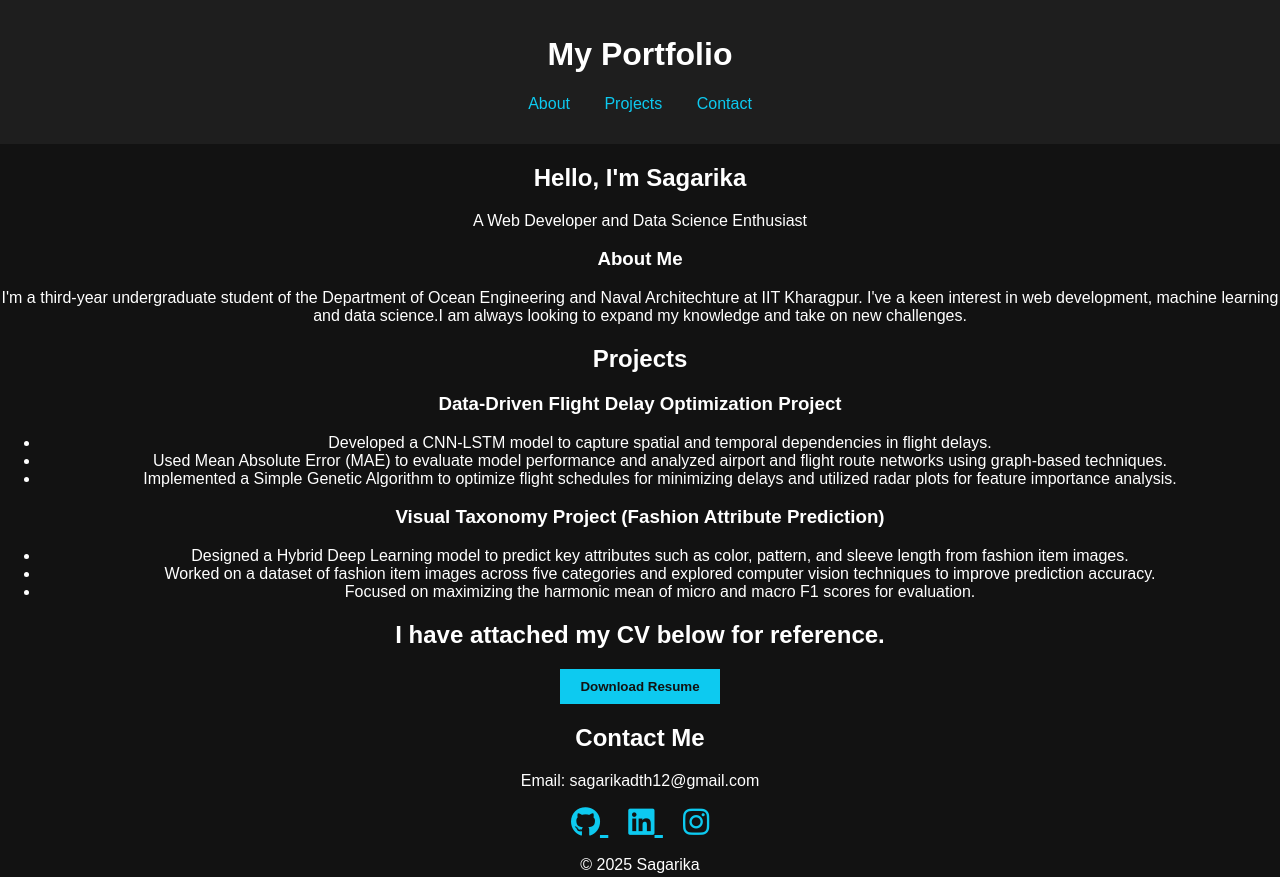
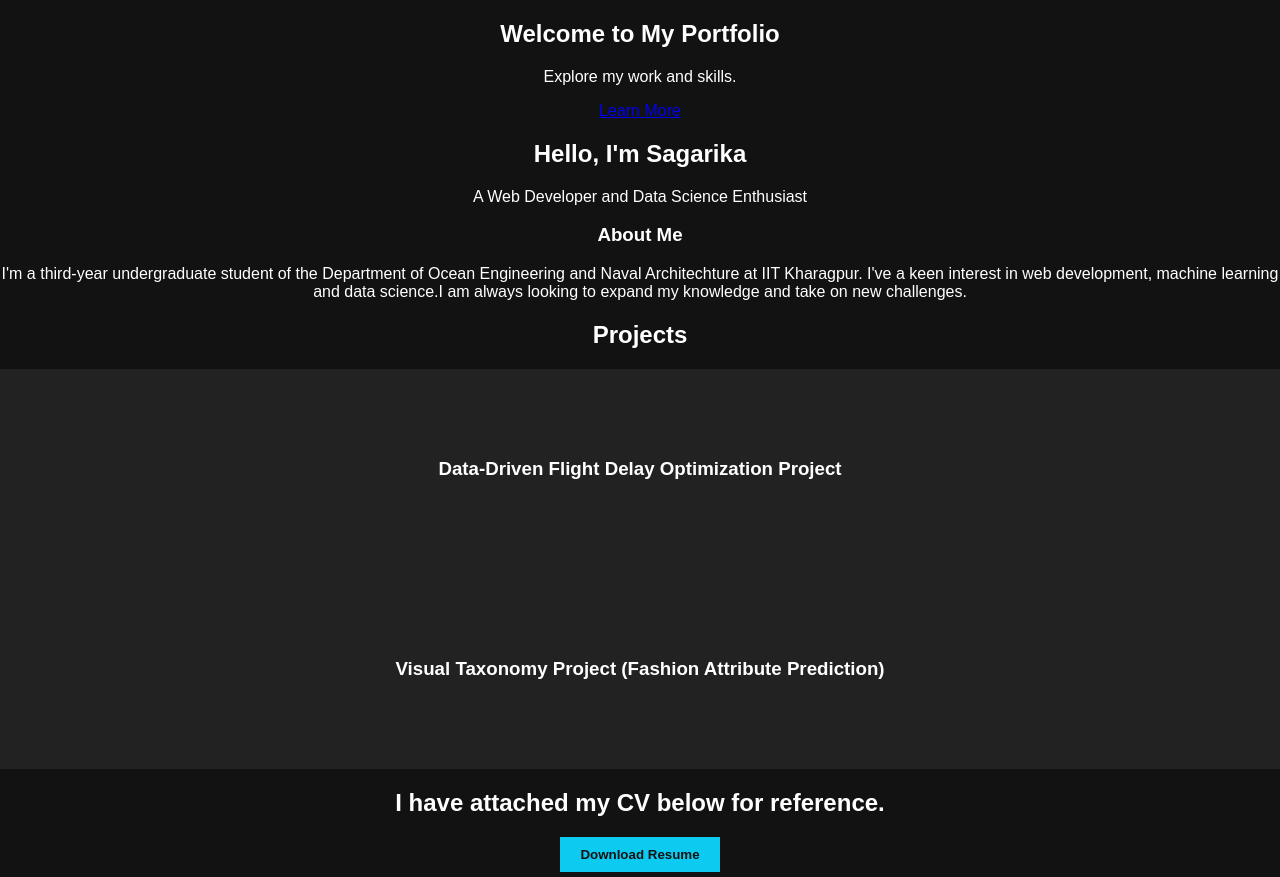
Before and after one commit to sagarika-debnath/sagarika.github.io, a plain HTML site: page index.html in a window 1280 px wide. Shown: the top 877 px of the page. Drawn offline with nearby package versions, Linux system fonts and the light colour scheme.

Commit message:
Added about.html

```diff
--- a/index.html
+++ b/index.html
@@ -3,22 +3,23 @@
 <head>
     <meta charset="UTF-8">
     <meta name="viewport" content="width=device-width, initial-scale=1.0">
-    <title>My Portfolio</title>
+    <title>Portfolio</title>
     <link rel="stylesheet" href="styles.css">
     <link rel="stylesheet" href="https://cdnjs.cloudflare.com/ajax/libs/font-awesome/6.4.0/css/all.min.css">
     <script defer src="script.js"></script>
 </head>
 <body>
-    <header>
-        <h1>My Portfolio</h1>
-        <nav>
-            <ul>
-                <li><a href="#about">About</a></li>
-                <li><a href="#projects">Projects</a></li>
-                <li><a href="#contact">Contact</a></li>
-            </ul>
-        </nav>
+    <!-- <header>
+        <h1>Welcome everyone !</h1>
     </header>
+     -->
+    <section id="home" class="text-center p-5">
+        <div class="container">
+            <h1 class="display-4">Welcome to My Portfolio</h1>
+            <p class="lead">Explore my work and skills.</p>
+            <a href="#about" class="btn btn-primary">Learn More</a>
+        </div>
+    </section>
 
     <section id="hero" class="text-center p-5">
         <div class="container">
@@ -36,8 +37,12 @@
         <h2 class=""text-center">Projects</h2>
         <div class="row">
             <div class="col-md-6">
-                <div class="card bg-dark text-light p-3">
+                <div class="card flip-card">
+                    <div class="flip-card-inner">
+                        <div class="flip-card-front">
                             <h3>Data-Driven Flight Delay Optimization Project</h3>
+                        </div>
+                        <div class="flip-card-back">
                             <ul>
                                 <li>Developed a CNN-LSTM model to capture spatial and temporal dependencies in flight delays.</li>
                                 <li>Used Mean Absolute Error (MAE) to evaluate model performance and analyzed airport and flight route networks using graph-based techniques.</li>
@@ -45,16 +50,22 @@
                                </ul>
                         </div>
                     </div>
-
+                 </div>
+            </div>
             <div class="col-md-6">
-                <div class="card bg-dark text-light p-3">
-
+                <div class="card flip-card">
+                    <div class="flip-card-inner">
+                        <div class="flip-card-front">
                             <h3>Visual Taxonomy Project (Fashion Attribute Prediction)</h3>
+                        </div>
+                        <div class="flip-card-back">
                             <ul>
                                 <li>Designed a Hybrid Deep Learning model to predict key attributes such as color, pattern, and sleeve length from fashion item images.</li>
                                 <li>Worked on a dataset of fashion item images across five categories and explored computer vision techniques to improve prediction accuracy.</li>
                                 <li>Focused on maximizing the harmonic mean of micro and macro F1 scores for evaluation.</li>
                             </ul>
+                        </div>
+                    </div>
                  </div>
             </div>
         </div>
--- a/styles.css
+++ b/styles.css
@@ -77,3 +77,34 @@ button {
     font-size: 1.2rem;
     animation: typing 3s steps(40, end) forwards;
 }
+.flip-card {
+    perspective: 1000px;
+}
+
+.flip-card-inner {
+    width: 100%;
+    height: 200px;
+    transition: transform 0.6s;
+    transform-style: preserve-3d;
+}
+
+.flip-card:hover .flip-card-inner {
+    transform: rotateY(180deg);
+}
+
+.flip-card-front, .flip-card-back {
+    position: absolute;
+    width: 100%;
+    height: 100%;
+    backface-visibility: hidden;
+    display: flex;
+    align-items: center;
+    justify-content: center;
+    background: #222;
+    color: white;
+}
+
+.flip-card-back {
+    transform: rotateY(180deg);
+    background: #444;
+}
```
Also changed, not shown: about.html (added). Lines whose indentation alone changed are shown as unchanged.
